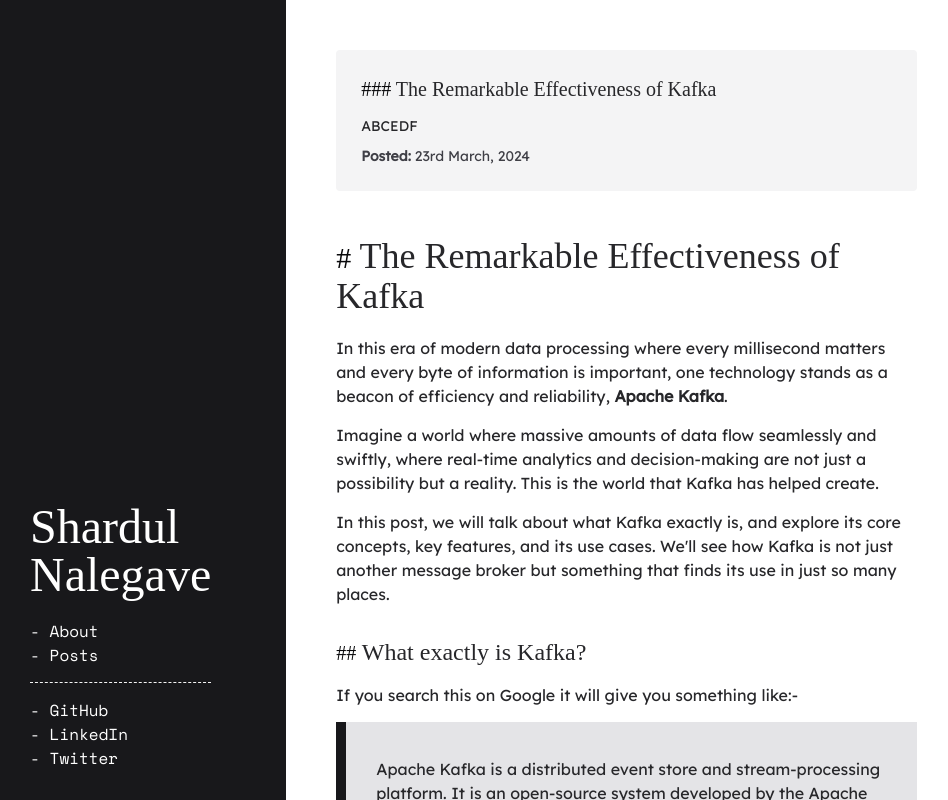
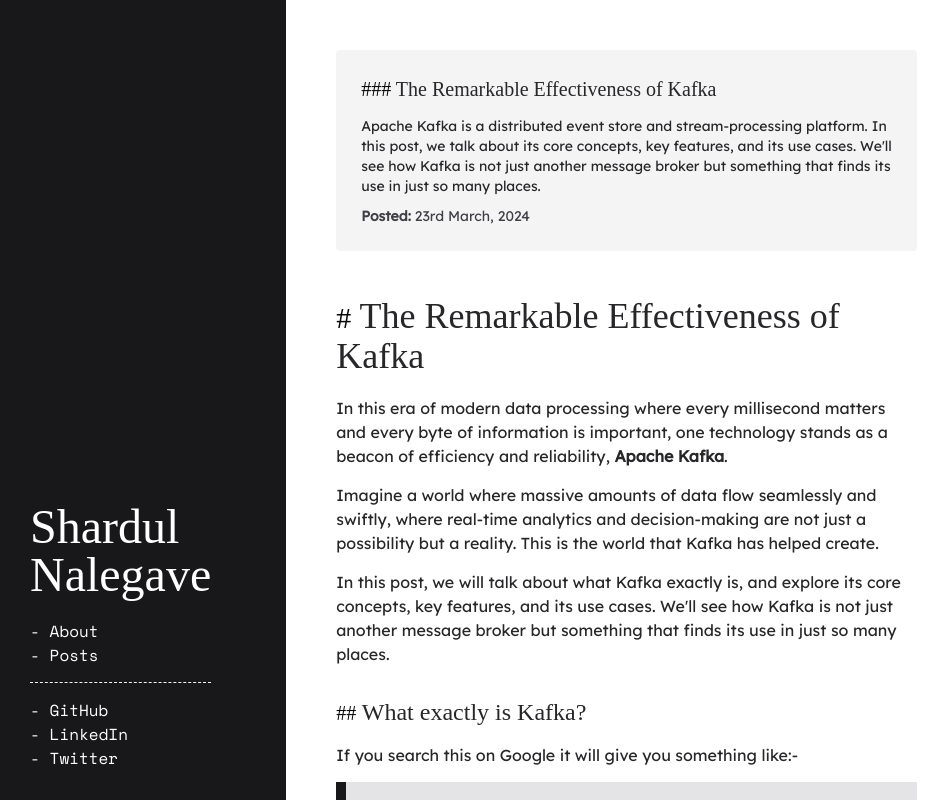
Before and after one commit to ShardulNalegave/portfolio, a React (Vite) app: page /posts/distributed-computing/the-remarkable-effectiveness-of-kafka in a window 1280 px wide. Shown: the whole page, without its empty margins (0-948 px from the left). Built offline with nearby package versions, Linux system fonts and the light colour scheme; a small style sheet from the web is missing; a web font is replaced by a local one.

Commit message:
forgot to add post description

```diff
--- a/src/posts/distributed-computing/the-remarkable-effectiveness-of-kafka.mdx
+++ b/src/posts/distributed-computing/the-remarkable-effectiveness-of-kafka.mdx
@@ -1,6 +1,6 @@
 ---
 title: "The Remarkable Effectiveness of Kafka"
-description: "ABCEDF"
+description: "Apache Kafka is a distributed event store and stream-processing platform. In this post, we talk about its core concepts, key features, and its use cases. We'll see how Kafka is not just another message broker but something that finds its use in just so many places."
 date: "23/3/2024"
 ---
 
```
